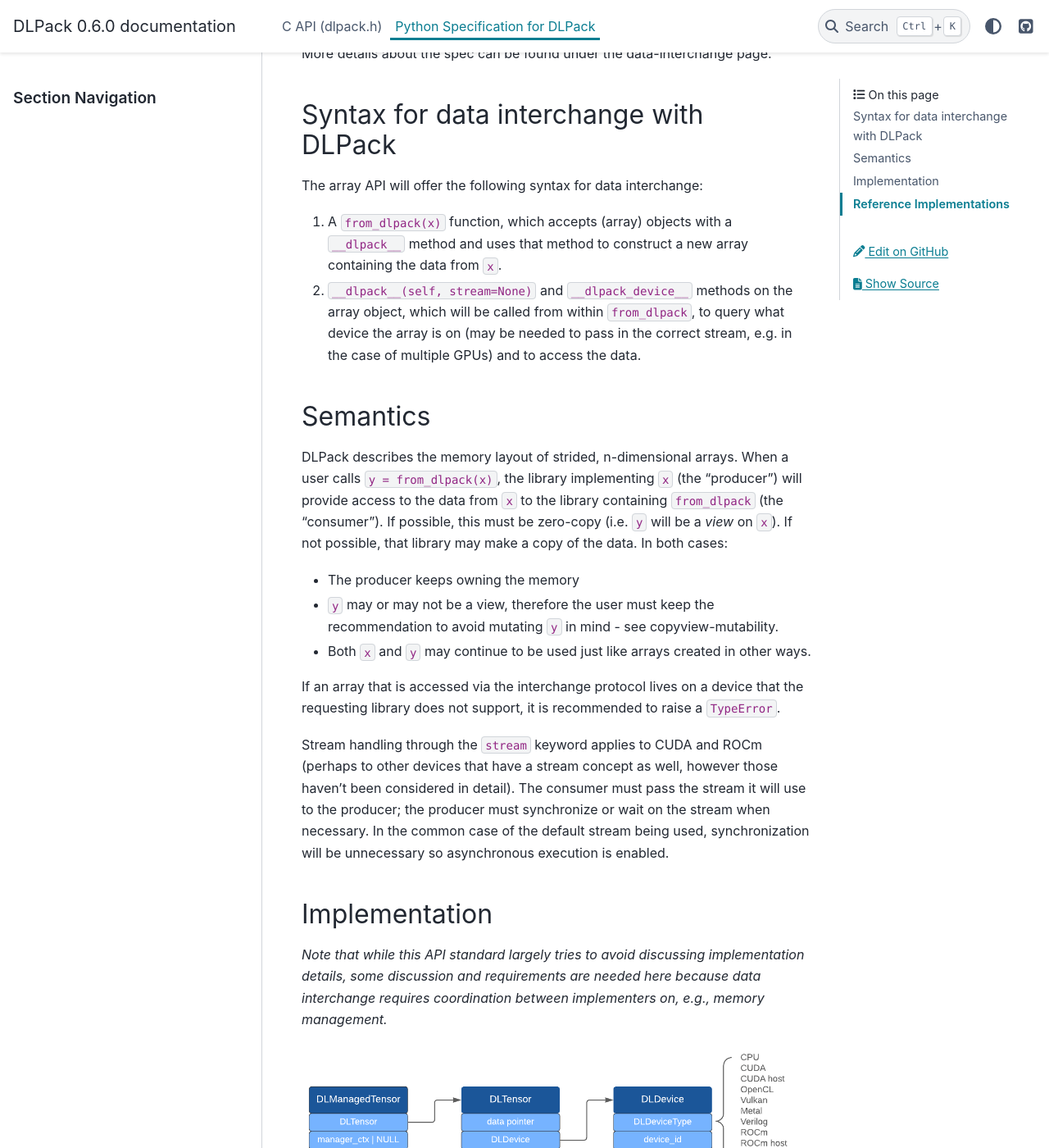
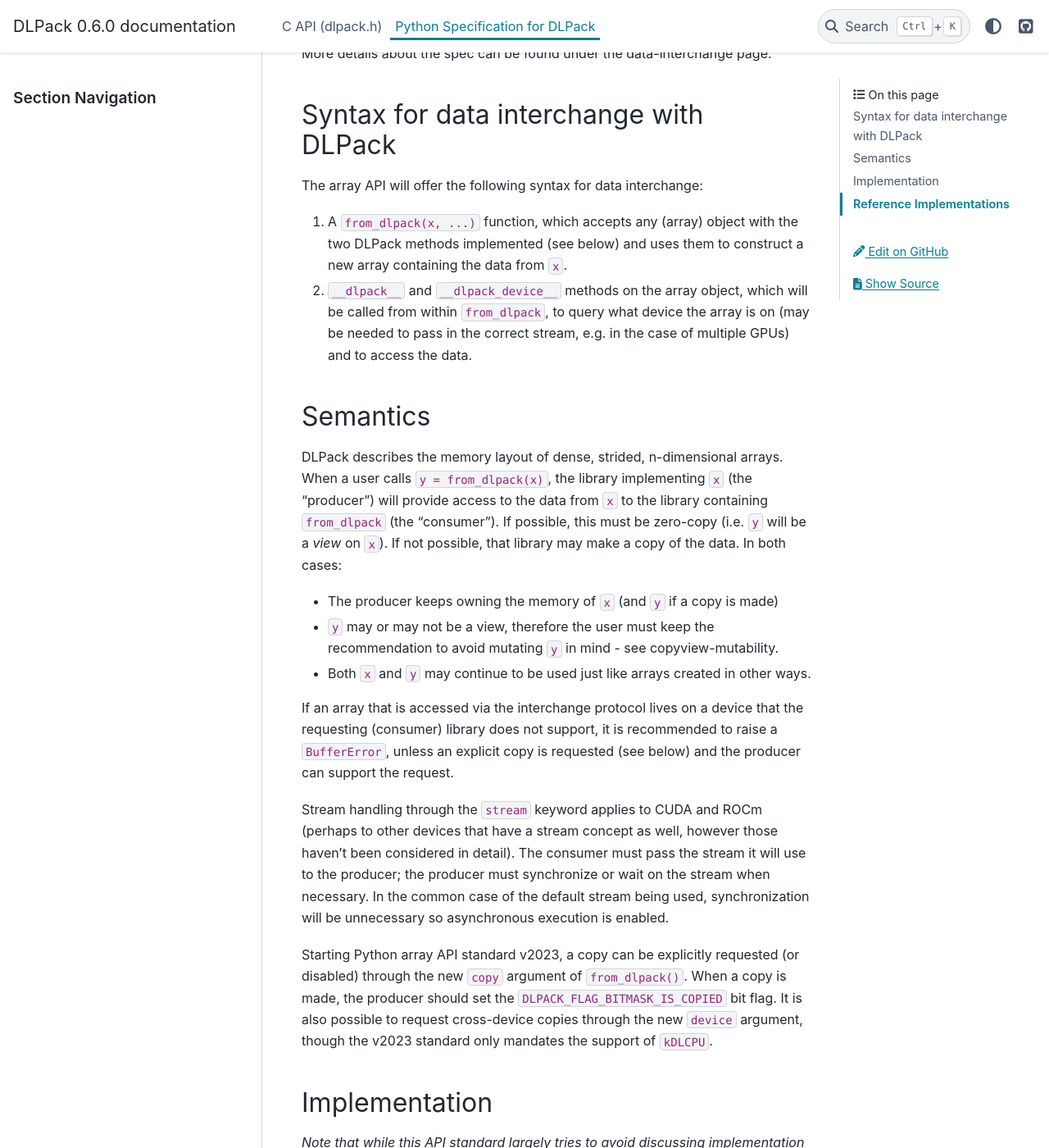
Before and after one commit to dmlc/dlpack, a Sphinx documentation site: the page built from docs/source/python_spec.rst, in a window 1280 px wide and 1400 px high, scrolled down 230 px. Shown: the whole window at 82% size. Built offline with Sphinx 7.4.7 and the PyData theme 0.15.4, drawn with Linux system fonts in a browser that asks for light colours; some of the changed text lies outside the part shown.

Commit message:
add max ver, copy, device, masks

```diff
--- a/docs/source/c_api.rst
+++ b/docs/source/c_api.rst
@@ -13,6 +13,10 @@
 .. doxygendefine:: DLPACK_MINOR_VERSION
 
 .. doxygendefine:: DLPACK_DLL
+
+.. doxygendefine:: DLPACK_FLAG_BITMASK_READ_ONLY
+
+.. doxygendefine:: DLPACK_FLAG_BITMASK_IS_COPIED
 
 Enumerations
 ~~~~~~~~~~~~
--- a/docs/source/python_spec.rst
+++ b/docs/source/python_spec.rst
@@ -13,10 +13,10 @@
 
 The array API will offer the following syntax for data interchange:
 
-1. A ``from_dlpack(x)`` function, which accepts (array) objects with a
-   ``__dlpack__`` method and uses that method to construct a new array
-   containing the data from ``x``.
-2. ``__dlpack__(self, stream=None)`` and ``__dlpack_device__`` methods on the
+1. A ``from_dlpack(x, ...)`` function, which accepts any (array) object with
+   the two DLPack methods implemented (see below) and uses them to construct
+   a new array containing the data from ``x``.
+2. ``__dlpack__`` and ``__dlpack_device__`` methods on the
    array object, which will be called from within ``from_dlpack``, to query
    what device the array is on (may be needed to pass in the correct
    stream, e.g. in the case of multiple GPUs) and to access the data.
@@ -25,21 +25,22 @@
 Semantics
 ~~~~~~~~~
 
-DLPack describes the memory layout of strided, n-dimensional arrays.
+DLPack describes the memory layout of dense, strided, n-dimensional arrays.
 When a user calls ``y = from_dlpack(x)``, the library implementing ``x`` (the
 "producer") will provide access to the data from ``x`` to the library
 containing ``from_dlpack`` (the "consumer"). If possible, this must be
 zero-copy (i.e. ``y`` will be a *view* on ``x``). If not possible, that library
 may make a copy of the data. In both cases:
 
-- The producer keeps owning the memory
+- The producer keeps owning the memory of ``x`` (and ``y`` if a copy is made)
 - ``y`` may or may not be a view, therefore the user must keep the recommendation to
   avoid mutating ``y`` in mind - see :ref:`copyview-mutability`.
 - Both ``x`` and ``y`` may continue to be used just like arrays created in other ways.
 
-If an array that is accessed via the interchange protocol lives on a
-device that the requesting library does not support, it is recommended to
-raise a ``TypeError``.
+If an array that is accessed via the interchange protocol lives on a device that
+the requesting (consumer) library does not support, it is recommended to raise a
+``BufferError``, unless an explicit copy is requested (see below) and the producer
+can support the request.
 
 Stream handling through the ``stream`` keyword applies to CUDA and ROCm (perhaps
 to other devices that have a stream concept as well, however those haven't been
@@ -48,6 +49,11 @@
 In the common case of the default stream being used, synchronization will be
 unnecessary so asynchronous execution is enabled.
 
+Starting Python array API standard v2023, a copy can be explicitly requested (or
+disabled) through the new ``copy`` argument of ``from_dlpack()``. When a copy is
+made, the producer should set the ``DLPACK_FLAG_BITMASK_IS_COPIED`` bit flag.
+It is also possible to request cross-device copies through the new ``device``
+argument, though the v2023 standard only mandates the support of ``kDLCPU``.
 
 Implementation
 ~~~~~~~~~~~~~~
@@ -64,6 +70,19 @@
 struct members, gray text enum values of supported devices and data
 types.*
 
+Starting Python array API standard v2023, a new ``max_version`` argument
+is added to ``__dlpack__`` for the consumer to signal the producer the
+maximal supported DLPack version. Starting DLPack 1.0, the ``DLManagedTensorVersioned``
+struct should be used and the existing ``DLManagedTensor`` struct is considered
+deprecated, though a library should try to support both during the transition
+period if possible.
+
+In the rest of this document, ``DLManagedTensorVersioned`` and ``DLManagedTensor``
+are treated as synonyms, assuming a proper handling of ``max_version`` has been
+done to choose the right struct. As far as the capsule name is concerned,
+when ``DLManagedTensorVersioned`` is in use the capsule names ``dltensor``
+and ``used_dltensor`` will need a ``_versioned`` suffix.
+
 The ``__dlpack__`` method will produce a ``PyCapsule`` containing a
 ``DLManagedTensor``, which will be consumed immediately within
 ``from_dlpack`` - therefore it is consumed exactly once, and it will not be
```
Also changed, not shown: other parts of docs/source/python_spec.rst (+3 -4 lines), 1 other file.
